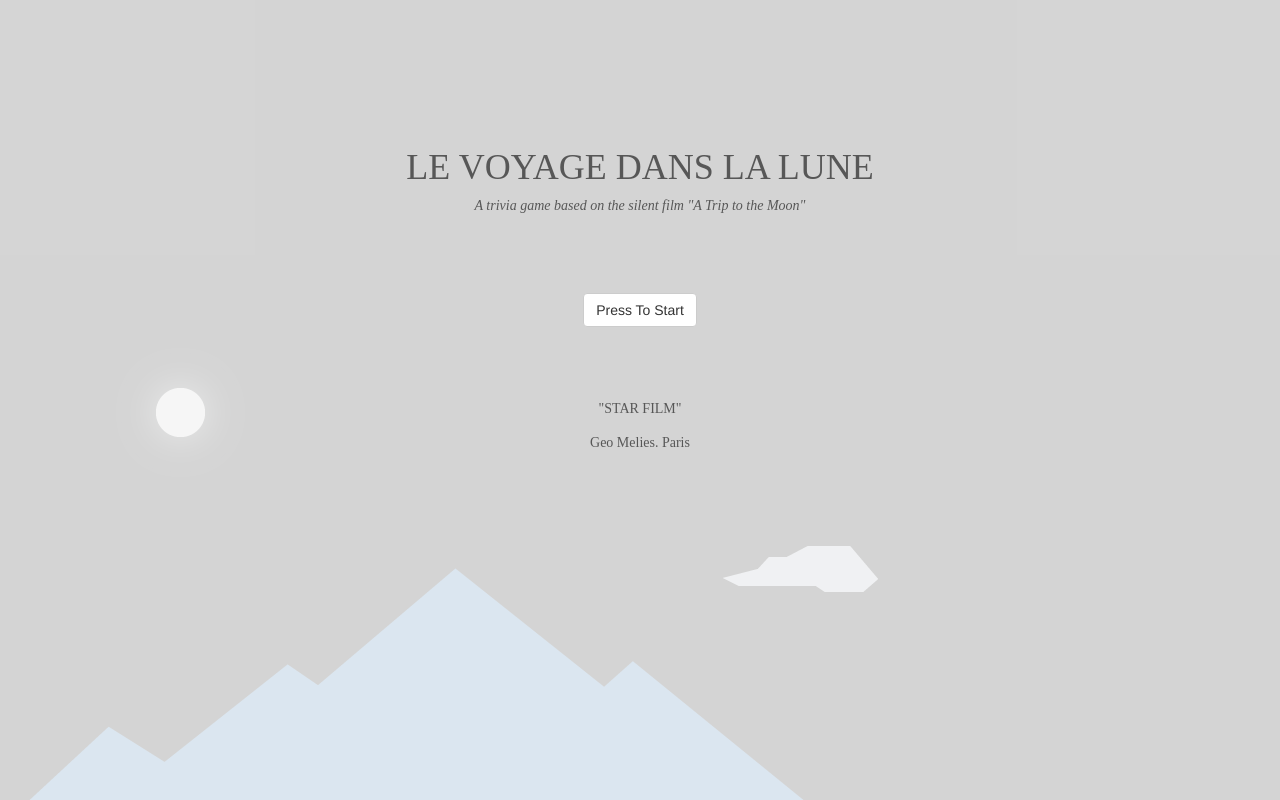
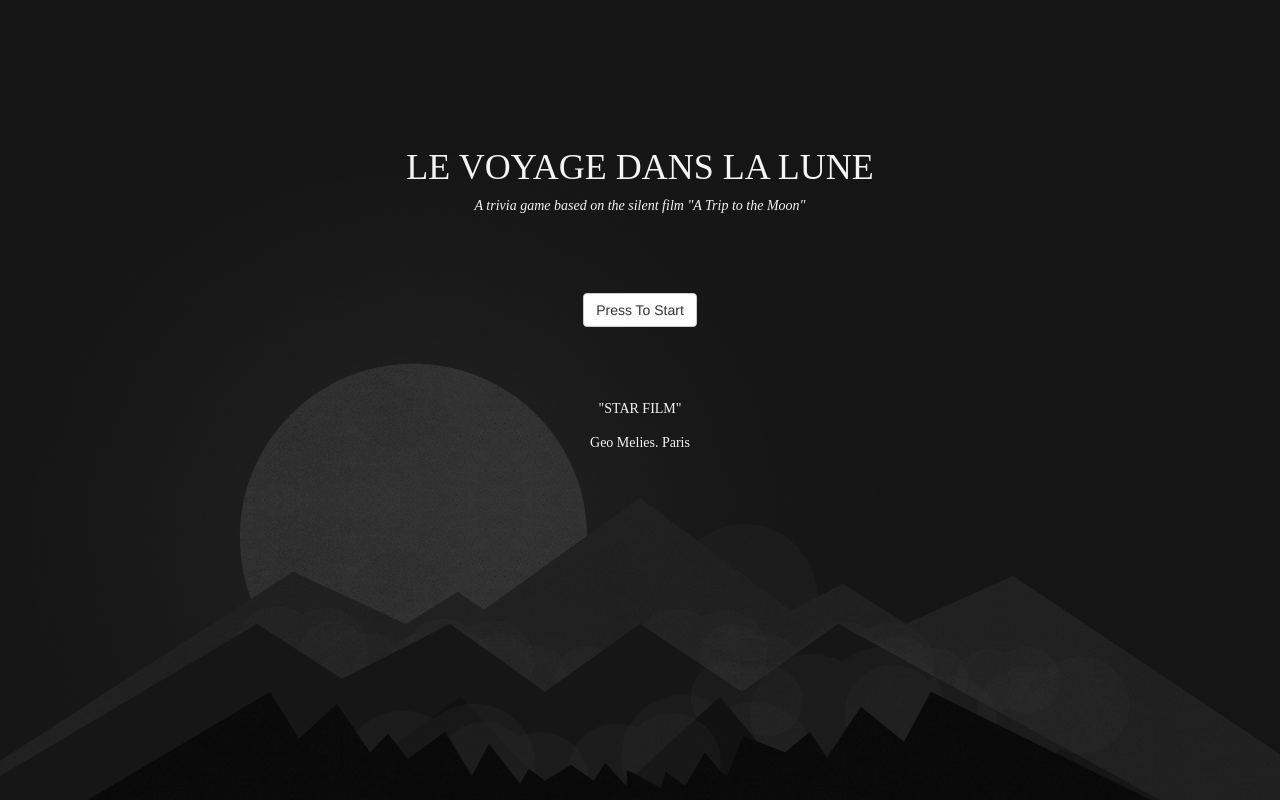
Before and after one commit to robbethencourt/TriviaGame, a PHP site: page / in a window 1280 px wide. Run offline with PHP 8.4, Linux system fonts and the light colour scheme; some web fonts are replaced.

Commit message:
added mountains and sky image and expanded animated background div

```diff
--- a/assets/css/style.css
+++ b/assets/css/style.css
@@ -1,7 +1,7 @@
 /* possible color pallet #808080 (light gray) #575757 (dark gray) #f4f4f4 (white) #050505 (black) */
 
 body {
-	color: #575757;
+	color: #f4f4f4;
 }
 
 h1, h2, h3, h4, h5 {
@@ -20,7 +20,7 @@ p {
 	width: 100%;
 	padding: 1em;
 	text-align: center;
-	background: rgba(244, 244, 244, .8);
+	background: rgba(5, 5, 5, .8);
 }
 
 	#start-game-screen {
@@ -49,7 +49,7 @@ p {
 	height: 100%;
 	width: 100%;
 	padding: 2em 0;
-	background: rgba(244, 244, 244, .8);
+	background: rgba(5, 5, 5, .8);
 }
 
 #end-game-screen {
@@ -81,7 +81,7 @@ p {
 		height: 80px;
 		border: none;
 		border-bottom: 1px solid #808080;
-		background: rgba(244, 244, 244, .8);
+		background: rgba(5, 5, 5, .8);
 	}
 
 	.answers-list li:nth-of-type(3), .answers-list li:nth-of-type(4), .stats-list li:nth-of-type(3), .stats-list li:nth-of-type(4) {
@@ -89,7 +89,7 @@ p {
 	}
 
 	.answers-list li:hover {
-		background: rgba(244, 244, 244, .9);
+		background: rgba(5, 5, 5, .9);
 	}
 
 	#reset-game {
@@ -103,7 +103,7 @@ p {
 
 /* animated background */
 #animated-bg-container {
-	z-index: -1;
+	z-index: -2;
 	position: fixed;
 	top: 0;
 	left: 0;
@@ -113,7 +113,7 @@ p {
 }
 
 	#animated-bg {
-		height: 2000px;
+		height: 7000px;
 		width: 100%;
 		position: absolute;
 		bottom: 0px;
@@ -121,10 +121,23 @@ p {
 		background: #575757;
 	}
 
-		#space {
-			height: 500px;
+		#mountains-sky {
+			height: 1000px;
 			width: 100%;
 			position: absolute;
 			bottom: 0;
-			background: url(../images/earth.png) no-repeat bottom center;
+			background: url(../images/mountains-sky.png) no-repeat bottom center;
+			-webkit-filter: grayscale(100%);
+			filter: grayscale(100%);
 		}
+
+
+#grain {
+	z-index: -1;
+	position: fixed;
+	top: 0;
+	left: 0;
+	height: 100%;
+	width: 100%;
+	background: url(../images/grain.png);
+}
--- a/assets/javascript/app.js
+++ b/assets/javascript/app.js
@@ -302,13 +302,13 @@ $(document).ready(function(){
 				setTimeout(function () {
 
 					// store the amout of time to animate in a variable so it can be increased each time a correct answer is guessed. If not, then the background will not move after the first correct guess as I'll be updating the bottom by the same amount
-					var amount_to_animate = triviaGame.animated_bg_bottom + 20;
+					var amount_to_animate = triviaGame.animated_bg_bottom + 1000;
 
 					// update the animate_bg_bottom to the amount to animate so I'm updating it correctly each time
 					triviaGame.animated_bg_bottom = amount_to_animate;
 
 					triviaGame.animated_bg.animate({
-						bottom: '-' + amount_to_animate + '%'
+						bottom: '-' + amount_to_animate + 'px'
 					}, 1000 * 5);
 
 				}, 1000 * 3);
--- a/index.html
+++ b/index.html
@@ -56,17 +56,20 @@
 		<p id="all-q-correct"></p>
 		<p>You can play the game again by pressing the button below, or you can watch "A Trip to the Moon" on YouTube with the button further below.</p>
 		<p><button id="reset-game" class="btn btn-default">Take the Trip Again</button></p>
-		<p><a class="btn btn-danger" href="">YouTube</a></p>
+		<p><a class="btn btn-danger" href="https://www.youtube.com/watch?v=BNLZntSdyKE" target="_blank">YouTube</a></p>
 	</div>
+
+	<div id="grain"></div>
 
 	<!-- animated background -->
 	<div id="animated-bg-container">
 		<div id="animated-bg">
-			<div id="space">
-				<div class="stars"></div>
+			<div id="mountains-sky">
 			</div>
 		</div>
 	</div>
+
+
 
 	<!-- jQuery cdn -->
 	<script type="text/javascript" src="https://code.jquery.com/jquery-2.2.0.min.js"></script>
```
Also changed, not shown: assets/images/clouds.png (deleted), assets/images/earth.png (deleted), assets/images/grain.png (added), assets/images/mountains-sky.png (added).
